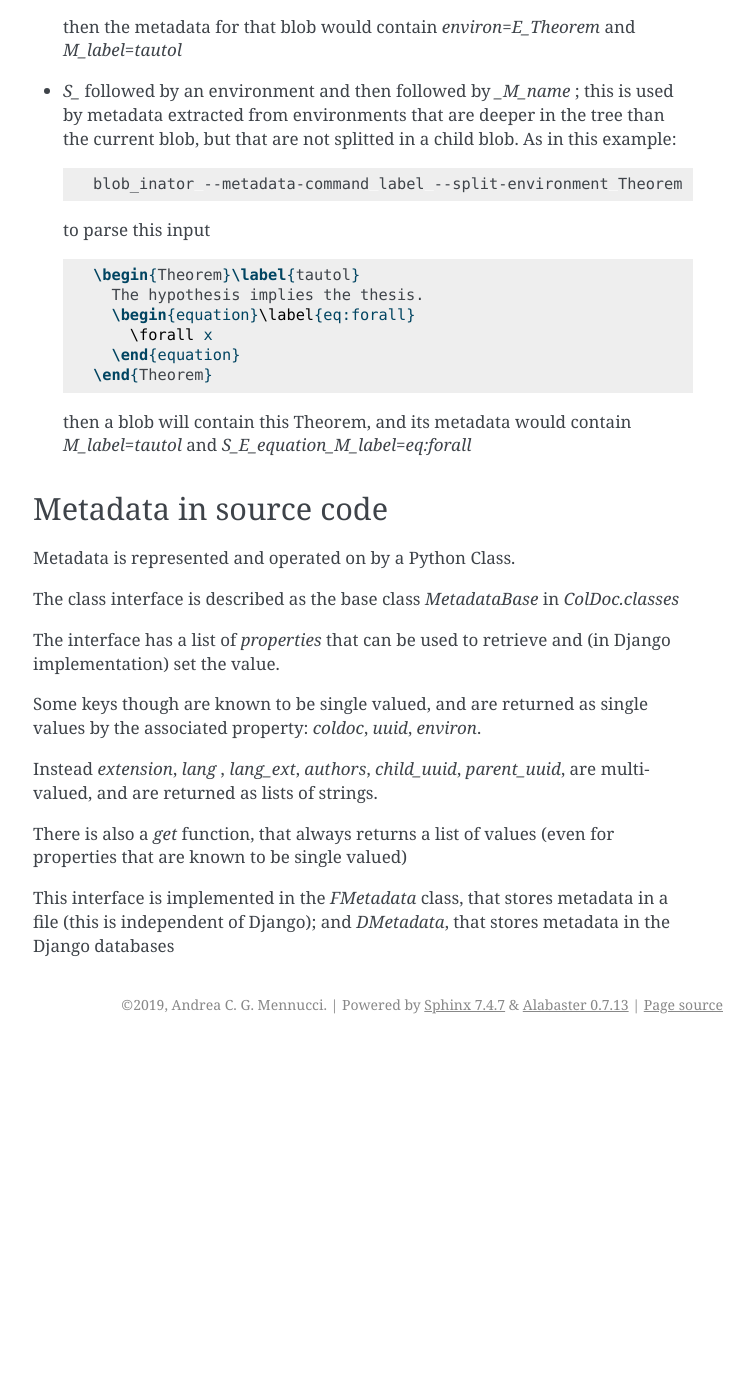
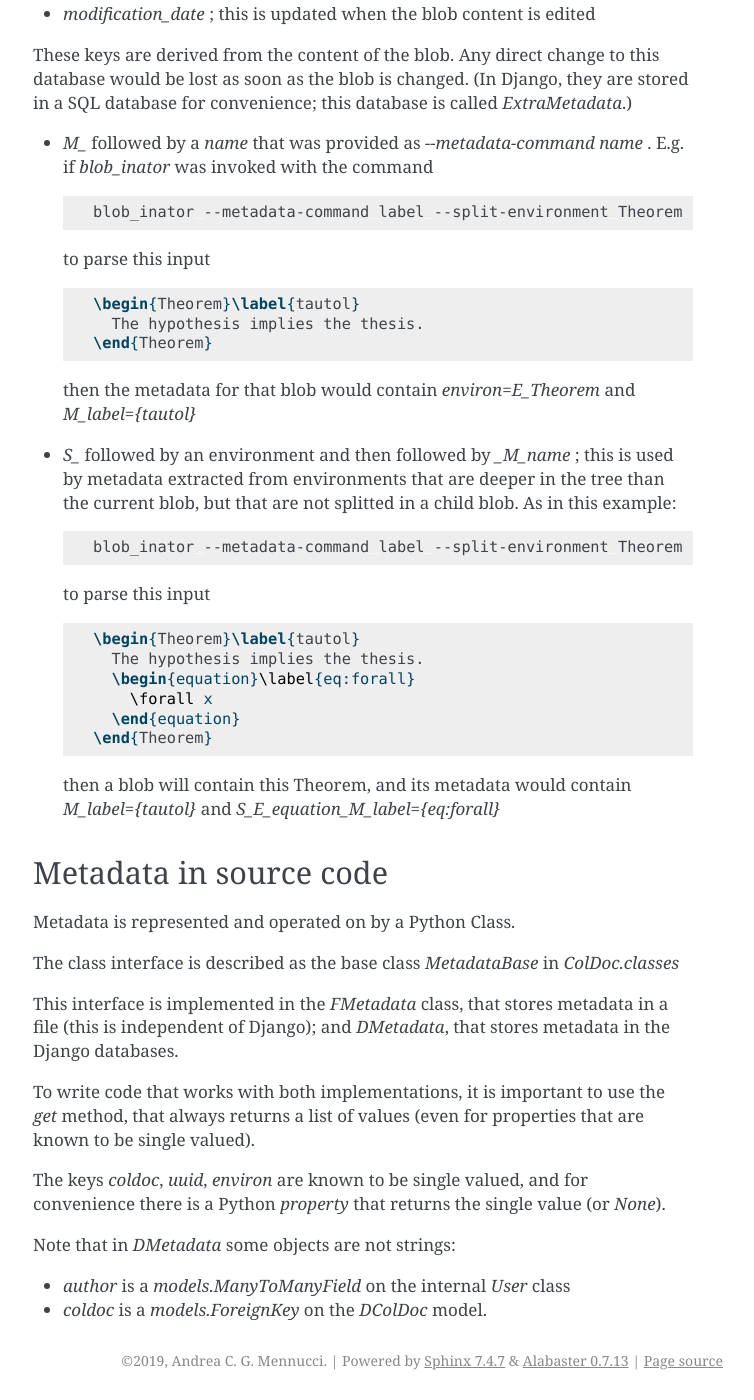
Before and after one commit to mennucc/ColDoc_project, a Sphinx documentation site: the page built from docs/source/metadata.rst, in a window 1280 px wide and 1400 px high, scrolled down 1871 px. Shown: the whole window, without its empty margins (387-1141 px from the left). Built offline with Sphinx 7.4.7, drawn with Linux system fonts in a browser that asks for light colours; before the commit the page ends 2915 px from its top, so only the background shows below that; some of the changed text lies outside the part shown.

Commit message:
update metadata.rst ; add property ColDoc to `DMetadata`

```diff
--- a/docs/source/metadata.rst
+++ b/docs/source/metadata.rst
@@ -19,15 +19,20 @@ Before proceeding, though, we clarify what we mean by `environment`.
 Internally `ColDoc` identifies such environment as `E_Theorem` . The prefix `E_` helps identifying
 environments, and avoiding name collisions.
 
+By passing the option `--split-environment environment` to `blob_inator`, you may specify
+which environments to split.
+
+For example, `E_document` is the part between `\\begin{document}` and `\\end{document}`;
+note that  this blob is always splitted since the option `--split-environment document` is
+already present as default into `blob_inator`.
+
+
 `ColDoc` uses other `environments` :
 
 - `main_file` is the main blob, the root of the tree
 
 - `preamble` is the preamble, that is the part between `\\documentclass` and `\\begin{document}` ;
   this blob is splitted if the argument `--split-preamble` is passed to `blob_inator`
-
-- `document` is the part between `\\begin{document}` and `\\end{document}`;
-  this blob is splitted if the argument `--split-environment document` is passed to `blob_inator`
 
 - `input` or `include` are used for blobs that contain text from a LaTeX file that
   was include using `\\input` or `\\include`
@@ -36,6 +41,7 @@ environments, and avoiding name collisions.
   was include using `\\input` while inside the preamble
 
 - `usepackage` is used for blobs that contain packages
+  (this is currently unimplemented)
 
 - `paragraph` is used for long paragraphs of text (as specified by the `--split-paragraph` option)
 
@@ -45,14 +51,14 @@ Metadata key list
 This is the list of all keys in the metadata storage, and the meaning of their values.
 Note that a key may be repeated multiple times.
 
+These keys are `static` : they are instantiated when
+the blob is first added to the tree (e.g. by using `blob_inator`),
+but are not changed when the blob content is subsequently edited.
+
 - `coldoc` , the nickname of the ColDoc that this blob is part of
 
 - `environ` , the value is the environ that contained this blob . See the previous section
   for details.
-
-- `lang` , the language of this blob; more than one language may be available
-
-- `extension` , the extentions  of this blob; more than one extension may be available
 
 - `optarg` , the optional argument of the environment, as in this example.
 
@@ -64,7 +70,11 @@ Note that a key may be repeated multiple times.
 
   where the `optarg` would be equal to `Foobar's theorem`.
 
-- `authors` the list of people that contributed to this blob
+- `lang` , the language of this blob; more than one language may be available
+
+- `extension` , the extentions  of this blob; more than one extension may be available
+
+- `author` the list of people that contributed to this blob
 
 - `original_filename` , the filename whose content was copied in this blob (and children of this blob)
 
@@ -74,6 +84,15 @@ Note that a key may be repeated multiple times.
   blob with `environ=main_file`
 
 - `child_uuid` , the UUID of the children of this blob; there may be none, one, or more than one
+
+- `creation_date`
+
+- `modification_date` ; this is updated when the blob content is edited
+
+These keys are derived from the content of the blob.  Any direct
+change to this database would be lost as soon as the blob is changed.
+(In Django, they are stored in a SQL database for convenience; this
+database is called `ExtraMetadata`.)
 
 - `M_` followed by a `name` that was provided as `--metadata-command name` . E.g. if
   `blob_inator` was invoked with the command
@@ -90,7 +109,7 @@ Note that a key may be repeated multiple times.
       The hypothesis implies the thesis.
     \end{Theorem}
 
-  then the metadata for that blob would contain `environ=E_Theorem` and `M_label=tautol`
+  then the metadata for that blob would contain `environ=E_Theorem` and `M_label={tautol}`
 
 - `S_` followed by an environment and then followed by `_M_name` ; this is used by metadata
   extracted from environments that are deeper in the tree than the current blob,
@@ -112,7 +131,7 @@ Note that a key may be repeated multiple times.
     \end{Theorem}
 
   then a blob will contain this Theorem, and its metadata would contain
-  `M_label=tautol` and `S_E_equation_M_label=eq:forall`
+  `M_label={tautol}` and `S_E_equation_M_label={eq:forall}`
 
 Metadata in source code
 ------------------------
@@ -121,18 +140,21 @@ Metadata is represented and operated on by a Python Class.
 
 The class interface is described as the base class `MetadataBase` in `ColDoc.classes`
 
-The interface has a list of `properties` that can be used to retrieve and (in Django implementation) set
-the value.
-
-Some keys though are known to be single valued, and are returned as single values
-by the associated property: `coldoc`, `uuid`, `environ`.
-
-Instead `extension`, `lang` , `lang_ext`, `authors`, `child_uuid`,  `parent_uuid`, are multi-valued,
-and are returned as lists of strings.
-
-There is also a `get` function, that always returns a list of values
-(even for properties that are known to be single valued)
-
 This interface is implemented in the `FMetadata` class, that stores
 metadata in a file (this is independent of Django); and `DMetadata`, that
-stores metadata in the Django databases
+stores metadata in the Django databases.
+
+To write code that works with both implementations, it is important to
+use the `get` method, that always returns a list of values
+(even for properties that are known to be single valued).
+
+The keys `coldoc`, `uuid`, `environ` are known to be single valued,
+and for convenience there is a Python `property` that returns the
+single value (or `None`).
+
+
+Note that in `DMetadata` some objects are not strings:
+
+- `author` is a `models.ManyToManyField` on the internal `User` class
+
+- `coldoc` is a `models.ForeignKey` on the `DColDoc` model.
```
Also changed, not shown: 1 other file.
